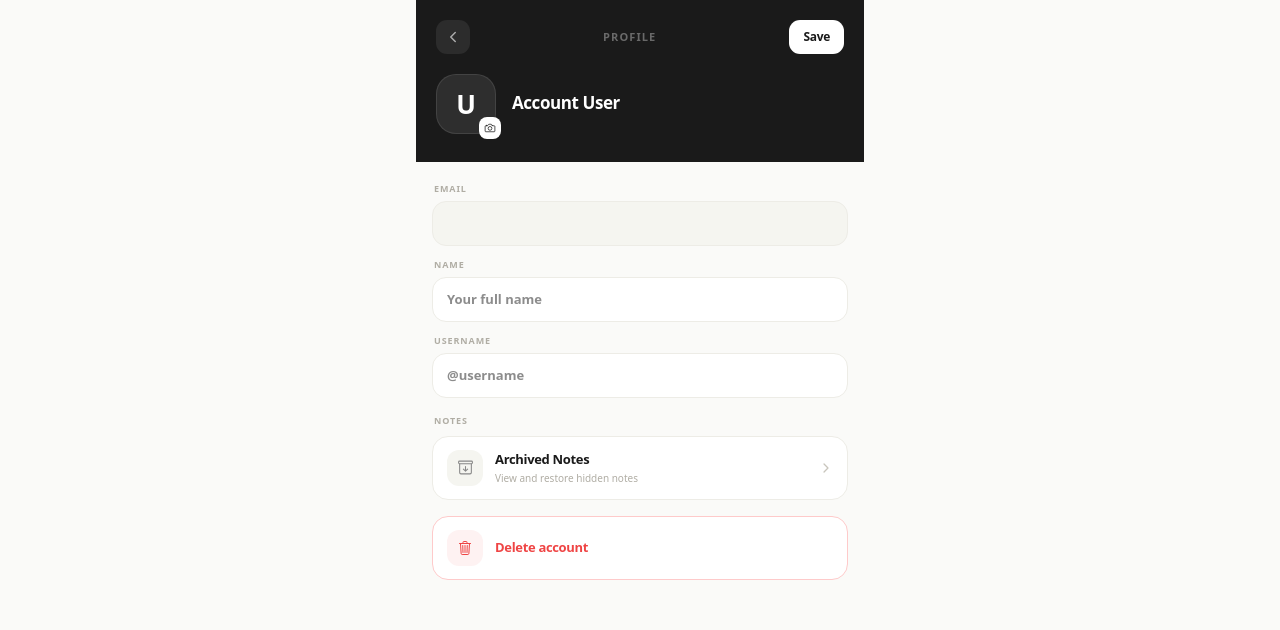
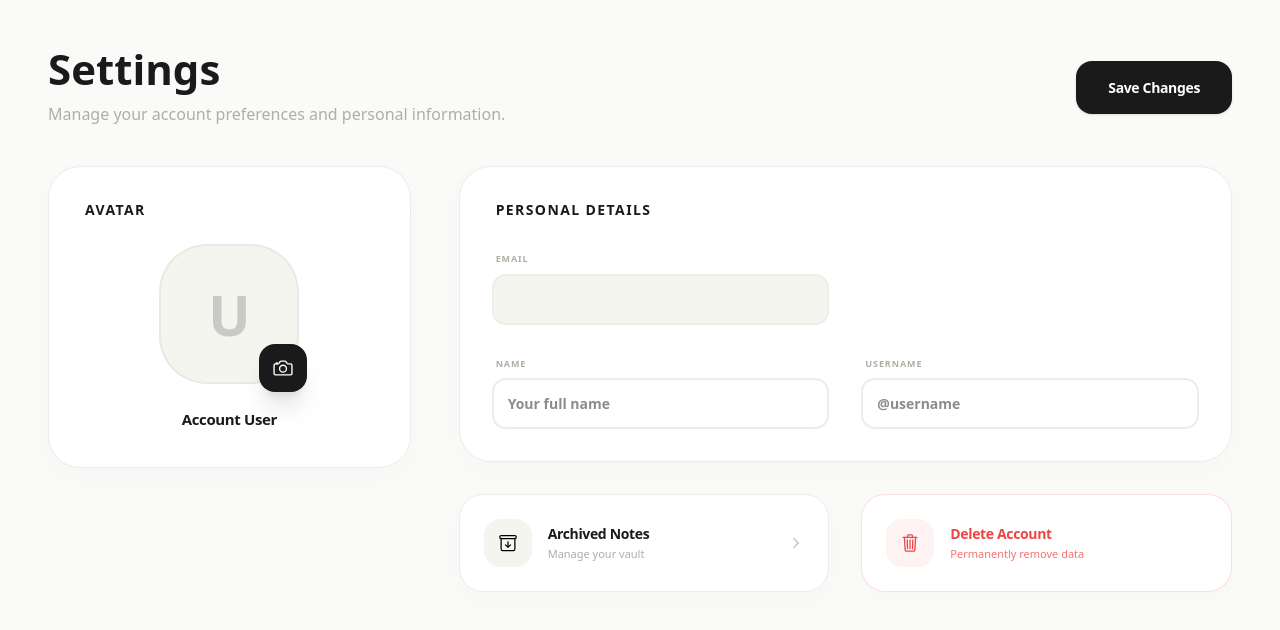
Before and after one commit to trsk269/Notes-Frontend, a Next.js app: page /profile in a window 1280 px wide. Shown: the top 630 px of the page. Built offline with nearby package versions, Linux system fonts and the light colour scheme; no server answers.

Commit message:
revamp the profile page

```diff
--- a/app/profile/page.tsx
+++ b/app/profile/page.tsx
@@ -23,8 +23,16 @@ export default function ProfilePage() {
   const [showDeleteConfirm, setShowDeleteConfirm] = useState(false);
   const [saved, setSaved] = useState(false);
   const [error, setError] = useState("");
+  const [isDesktop, setIsDesktop] = useState(false);
 
   const fileInputRef = useRef<HTMLInputElement>(null);
+
+  useEffect(() => {
+    const checkDesktop = () => setIsDesktop(window.innerWidth >= 1024);
+    checkDesktop();
+    window.addEventListener("resize", checkDesktop);
+    return () => window.removeEventListener("resize", checkDesktop);
+  }, []);
 
   useEffect(() => {
     if (user) {
@@ -108,15 +116,18 @@ export default function ProfilePage() {
   const initial = (name || username || "U").charAt(0).toUpperCase();
 
   return (
-    <main className="h-screen w-full bg-[#FAFAF8] flex flex-col items-center overflow-hidden">
-      <div className="w-full max-w-md h-full flex flex-col">
-        {/* ── Dark hero header ── */}
+    <main className="h-screen w-full bg-[#FAFAF8] flex flex-col items-center lg:items-stretch overflow-hidden overflow-y-auto transition-all duration-300">
+      <div
+        className={`w-full ${isDesktop ? "max-w-none px-12 pt-12" : "max-w-md"} h-full flex flex-col`}
+      >
+        {/* ── Mobile header ── */}
+        {!isDesktop && (
           <div className="bg-[#1A1A1A] px-5 pt-5 pb-7 flex-shrink-0">
             {/* Top bar */}
             <div className="flex items-center justify-between mb-5">
               <button
                 onClick={() => router.back()}
-              className="w-[34px] h-[34px] bg-white/8 rounded-[11px] flex items-center justify-center active:scale-95 transition-transform"
+                className="w-[34px] h-[34px] rounded-[11px] flex items-center justify-center active:scale-95 transition-transform"
                 style={{ background: "rgba(255,255,255,0.08)" }}
               >
                 <IoChevronBack size={16} color="rgba(255,255,255,0.6)" />
@@ -175,11 +186,46 @@ export default function ProfilePage() {
               </div>
             </div>
           </div>
+        )}
 
-        {/* ── Scrollable body ── */}
-        <div className="flex-1 overflow-y-auto px-4 py-5 flex flex-col gap-3">
+        {/* ── Desktop header ── */}
+        {isDesktop && (
+          <div className="flex items-center justify-between mb-10 w-full">
+            <div className="flex flex-col">
+              <h1 className="text-[42px] font-black text-[#1A1A1A] tracking-tightest leading-none">
+                Settings
+              </h1>
+              <p className="text-[#B0ADA4] text-[16px] font-medium mt-3">
+                Manage your account preferences and personal information.
+              </p>
+            </div>
+
+            <div className="flex items-center gap-3">
+              <button
+                onClick={handleSave}
+                disabled={isLoading}
+                className={`px-8 py-4 rounded-2xl text-[14px] font-bold tracking-tight transition-all active:scale-95 shadow-sm ${
+                  saved ? "bg-[#22C55E] text-white" : "bg-[#1A1A1A] text-white"
+                } disabled:opacity-60 min-w-[120px] flex items-center justify-center`}
+              >
+                {isLoading ? (
+                  <div className="w-5 h-5 border-2 border-white/30 border-t-white rounded-full animate-spin" />
+                ) : saved ? (
+                  "Changes Saved"
+                ) : (
+                  "Save Changes"
+                )}
+              </button>
+            </div>
+          </div>
+        )}
+
+        {/* ── Main Body ── */}
+        <div
+          className={`flex-1 ${isDesktop ? "flex flex-col gap-10" : "flex flex-col gap-3 px-4 py-5"}`}
+        >
           {/* Success toast */}
-          {saved && (
+          {saved && !isDesktop && (
             <div className="bg-[#F0FDF4] border border-[#BBF7D0] rounded-[14px] px-4 py-3 flex items-center gap-3">
               <IoCheckmarkCircle size={16} color="#22C55E" />
               <span className="text-[12px] font-bold text-[#16A34A]">
@@ -188,94 +234,171 @@ export default function ProfilePage() {
             </div>
           )}
 
-          {/* Error toast */}
-          {error && (
-            <div className="bg-[#FEF2F2] border border-[#FECACA] rounded-[14px] px-4 py-3">
-              <span className="text-[12px] font-bold text-[#EF4444]">
-                {error}
+          {/* Desktop Split Layout */}
+          <div
+            className={`${isDesktop ? "grid grid-cols-12 gap-12" : "flex flex-col gap-3"}`}
+          >
+            {/* Profile Card */}
+            <div className={`${isDesktop ? "col-span-4" : "flex-shrink-0"}`}>
+              <div
+                className={`${isDesktop ? "bg-white border border-[#EDECE6] rounded-[32px] p-8 shadow-[0_8px_30px_rgb(0,0,0,0.02)]" : ""}`}
+              >
+                {isDesktop && (
+                  <h3 className="text-[14px] font-bold text-[#1A1A1A] uppercase tracking-widest mb-6 px-1">
+                    Avatar
+                  </h3>
+                )}
+                <div
+                  className={`${isDesktop ? "flex flex-col items-center gap-6" : ""}`}
+                >
+                  <div className="relative group">
+                    <div
+                      className={`${isDesktop ? "w-[140px] h-[140px]" : "hidden"} bg-[#F5F5F0] rounded-[48px] border-2 border-[#1A1A1A]/5 flex items-center justify-center overflow-hidden transition-all group-hover:border-[#1A1A1A]/10`}
+                    >
+                      {profilePic ? (
+                        <img
+                          src={profilePic}
+                          alt="Profile"
+                          className="w-full h-full object-cover"
+                        />
+                      ) : (
+                        <span className="text-[#1A1A1A]/20 text-[56px] font-extrabold">
+                          {initial}
                         </span>
+                      )}
+                    </div>
+                    <button
+                      onClick={() => fileInputRef.current?.click()}
+                      className={`${isDesktop ? "absolute -bottom-2 -right-2 w-12 h-12 bg-[#1A1A1A] text-white" : "hidden"} rounded-2xl flex items-center justify-center shadow-xl hover:scale-105 active:scale-95 transition-all`}
+                    >
+                      <IoCameraOutline size={22} />
+                    </button>
+                  </div>
+
+                  {isDesktop && (
+                    <div className="text-center">
+                      <p className="text-[15px] font-bold text-[#1A1A1A] tracking-tight">
+                        {name || username || "Account User"}
+                      </p>
+                      <p className="text-[12px] text-[#B0ADA4] mt-1 font-medium">
+                        {user?.email}
+                      </p>
                     </div>
                   )}
+                </div>
+              </div>
+            </div>
 
-          {/* Fields */}
-          <Field label="Email" readOnly value={user?.email || ""} />
+            {/* Form Card */}
+            <div
+              className={`${isDesktop ? "col-span-8 flex flex-col gap-8" : "flex flex-col gap-3"}`}
+            >
+              <div
+                className={`${isDesktop ? "bg-white border border-[#EDECE6] rounded-[32px] p-8 shadow-[0_8px_30px_rgb(0,0,0,0.02)]" : ""}`}
+              >
+                {isDesktop && (
+                  <h3 className="text-[14px] font-bold text-[#1A1A1A] uppercase tracking-widest mb-8 px-1">
+                    Personal Details
+                  </h3>
+                )}
+                <div
+                  className={`${isDesktop ? "grid grid-cols-2 gap-8" : "flex flex-col gap-3"}`}
+                >
+                  <Field
+                    label="Email"
+                    readOnly
+                    value={user?.email || ""}
+                    isDesktop={isDesktop}
+                  />
+                  <div className="hidden lg:block" /> {/* spacer */}
                   <Field
                     label="Name"
                     value={name}
                     onChange={(e) => setName(e.target.value)}
                     placeholder="Your full name"
+                    isDesktop={isDesktop}
                   />
                   <Field
                     label="Username"
                     value={username}
                     onChange={(e) => setUsername(e.target.value)}
                     placeholder="@username"
+                    isDesktop={isDesktop}
                   />
+                </div>
+              </div>
 
-          {/* Notes management */}
-          <div className="flex flex-col gap-2 mt-1">
-            <span className="text-[9px] font-bold text-[#B0ADA4] uppercase tracking-widest pl-0.5">
-              Notes
-            </span>
+              {/* Desktop Bottom Actions */}
+              <div
+                className={`${isDesktop ? "grid grid-cols-2 gap-8" : "flex flex-col gap-3"}`}
+              >
+                {/* Archive Card */}
                 <button
                   onClick={() => router.push("/archive")}
-              className="w-full bg-white border border-[#EDECE6] rounded-[16px] px-[14px] py-[13px] flex items-center justify-between active:scale-[0.98] transition-transform"
+                  className="group bg-white border border-[#EDECE6] rounded-[24px] p-6 flex items-center justify-between hover:border-[#1A1A1A]/10 active:scale-[0.98] transition-all shadow-[0_8px_30px_rgb(0,0,0,0.02)]"
                 >
-              <div className="flex items-center gap-3">
-                <div className="w-[36px] h-[36px] bg-[#F5F5F0] rounded-[12px] flex items-center justify-center flex-shrink-0">
-                  <IoArchiveOutline size={17} color="#888" />
+                  <div className="flex items-center gap-4">
+                    <div className="w-[48px] h-[48px] bg-[#F5F5F0] rounded-[16px] flex items-center justify-center flex-shrink-0 group-hover:bg-[#1A1A1A] group-hover:text-white transition-colors">
+                      <IoArchiveOutline size={20} />
                     </div>
                     <div className="text-left">
-                  <p className="text-[13px] font-bold text-[#1A1A1A] tracking-tight">
+                      <p className="text-[14px] font-bold text-[#1A1A1A] tracking-tight">
                         Archived Notes
                       </p>
-                  <p className="text-[10px] text-[#B0ADA4] mt-0.5">
-                    View and restore hidden notes
+                      <p className="text-[11px] text-[#B0ADA4] mt-0.5 font-medium">
+                        Manage your vault
                       </p>
                     </div>
                   </div>
-              <IoChevronBack size={14} color="#C8C5BC" className="rotate-180" />
+                  <IoChevronBack
+                    size={16}
+                    color="#C8C5BC"
+                    className="rotate-180"
+                  />
                 </button>
-          </div>
 
-          {/* Danger zone */}
-          <div className="mt-1">
+                {/* Delete Card */}
                 {!showDeleteConfirm ? (
                   <button
                     onClick={() => setShowDeleteConfirm(true)}
-                className="w-full bg-white border border-[#FECACA] rounded-[16px] px-[14px] py-[13px] flex items-center gap-3 active:scale-[0.98] transition-transform"
+                    className="bg-white border border-[#FECACA]/60 rounded-[24px] p-6 flex items-center gap-4 hover:bg-[#FEF2F2]/30 active:scale-[0.98] transition-all shadow-[0_8px_30px_rgb(0,0,0,0.01)]"
                   >
-                <div className="w-[36px] h-[36px] bg-[#FEF2F2] rounded-[12px] flex items-center justify-center flex-shrink-0">
-                  <IoTrashOutline size={16} color="#EF4444" />
+                    <div className="w-[48px] h-[48px] bg-[#FEF2F2] text-[#EF4444] rounded-[16px] flex items-center justify-center flex-shrink-0">
+                      <IoTrashOutline size={20} />
                     </div>
-                <span className="text-[13px] font-bold text-[#EF4444] tracking-tight">
-                  Delete account
-                </span>
+                    <div className="text-left">
+                      <p className="text-[14px] font-bold text-[#EF4444] tracking-tight">
+                        Delete Account
+                      </p>
+                      <p className="text-[11px] text-[#F87171] mt-0.5 font-medium">
+                        Permanently remove data
+                      </p>
+                    </div>
                   </button>
                 ) : (
-              <div className="bg-[#FEF2F2] border border-[#FECACA] rounded-[16px] p-[14px] flex flex-col gap-3">
+                  <div className="bg-[#FEF2F2] border border-[#FECACA] rounded-[24px] p-6 flex flex-col gap-4 animate-in fade-in slide-in-from-top-2">
                     <div>
-                  <p className="text-[13px] font-extrabold text-[#EF4444] tracking-tight">
-                    Delete your account?
+                      <p className="text-[14px] font-black text-[#EF4444] tracking-tight">
+                        Are you absolutely sure?
                       </p>
-                  <p className="text-[11px] text-[#F87171] mt-1 leading-relaxed">
-                    This permanently removes your account and all notes. This
-                    cannot be undone.
+                      <p className="text-[11px] text-[#F87171] mt-1.5 leading-relaxed font-medium">
+                        This permanently removes your account and all associated
+                        notes. This cannot be undone.
                       </p>
                     </div>
-                <div className="flex gap-2">
+                    <div className="flex gap-3 mt-1">
                       <button
                         onClick={() => setShowDeleteConfirm(false)}
-                    className="flex-1 py-[10px] bg-white border border-[#EDECE6] rounded-[11px] text-[12px] font-bold text-[#888] active:scale-95 transition-transform"
+                        className="flex-1 py-3 bg-white border border-[#FECACA] rounded-[14px] text-[12px] font-bold text-[#EF4444] active:scale-95 transition-transform"
                       >
                         Cancel
                       </button>
                       <button
                         onClick={handleDeleteAccount}
                         disabled={isDeleting}
-                    className="flex-1 py-[10px] bg-[#EF4444] rounded-[11px] text-[12px] font-bold text-white active:scale-95 transition-transform disabled:opacity-60"
+                        className="flex-1 py-3 bg-[#EF4444] rounded-[14px] text-[12px] font-bold text-white active:scale-95 transition-transform disabled:opacity-60"
                       >
-                    {isDeleting ? "Deleting…" : "Yes, delete"}
+                        {isDeleting ? "Deleting…" : "Yes, Delete Everything"}
                       </button>
                     </div>
                   </div>
@@ -283,27 +406,32 @@ export default function ProfilePage() {
               </div>
             </div>
           </div>
+        </div>
+      </div>
     </main>
   );
 }
 
-/* ── Field atom ── */
 function Field({
   label,
   value,
   onChange,
   placeholder,
   readOnly = false,
+  isDesktop = false,
 }: {
   label: string;
   value: string;
   onChange?: (e: React.ChangeEvent<HTMLInputElement>) => void;
   placeholder?: string;
   readOnly?: boolean;
+  isDesktop?: boolean;
 }) {
   return (
-    <div className="flex flex-col gap-[5px]">
-      <span className="text-[9px] font-bold text-[#B0ADA4] uppercase tracking-widest pl-0.5">
+    <div className="flex flex-col gap-2">
+      <span
+        className={`text-[9px] font-black text-[#B0ADA4] uppercase tracking-widest ${isDesktop ? "pl-1" : "pl-0.5"}`}
+      >
         {label}
       </span>
       <input
@@ -312,11 +440,11 @@ function Field({
         onChange={onChange}
         placeholder={placeholder}
         readOnly={readOnly}
-        className={`w-full px-[14px] py-[12px] rounded-[14px] text-[13px] font-semibold outline-none border transition-all ${
+        className={`w-full px-[14px] py-[13px] rounded-[14px] text-[13px] font-semibold outline-none border transition-all ${
           readOnly
             ? "bg-[#F5F5F0] border-[#EDECE6] text-[#B0ADA4] cursor-default"
             : "bg-white border-[#EDECE6] text-[#1A1A1A] focus:border-[#1A1A1A]/30 focus:ring-2 focus:ring-[#1A1A1A]/5"
-        }`}
+        } ${isDesktop ? "py-4 text-[14px] border-2 focus:border-[#1A1A1A]/10" : ""}`}
       />
     </div>
   );
```
Lines whose indentation alone changed are shown as unchanged.
